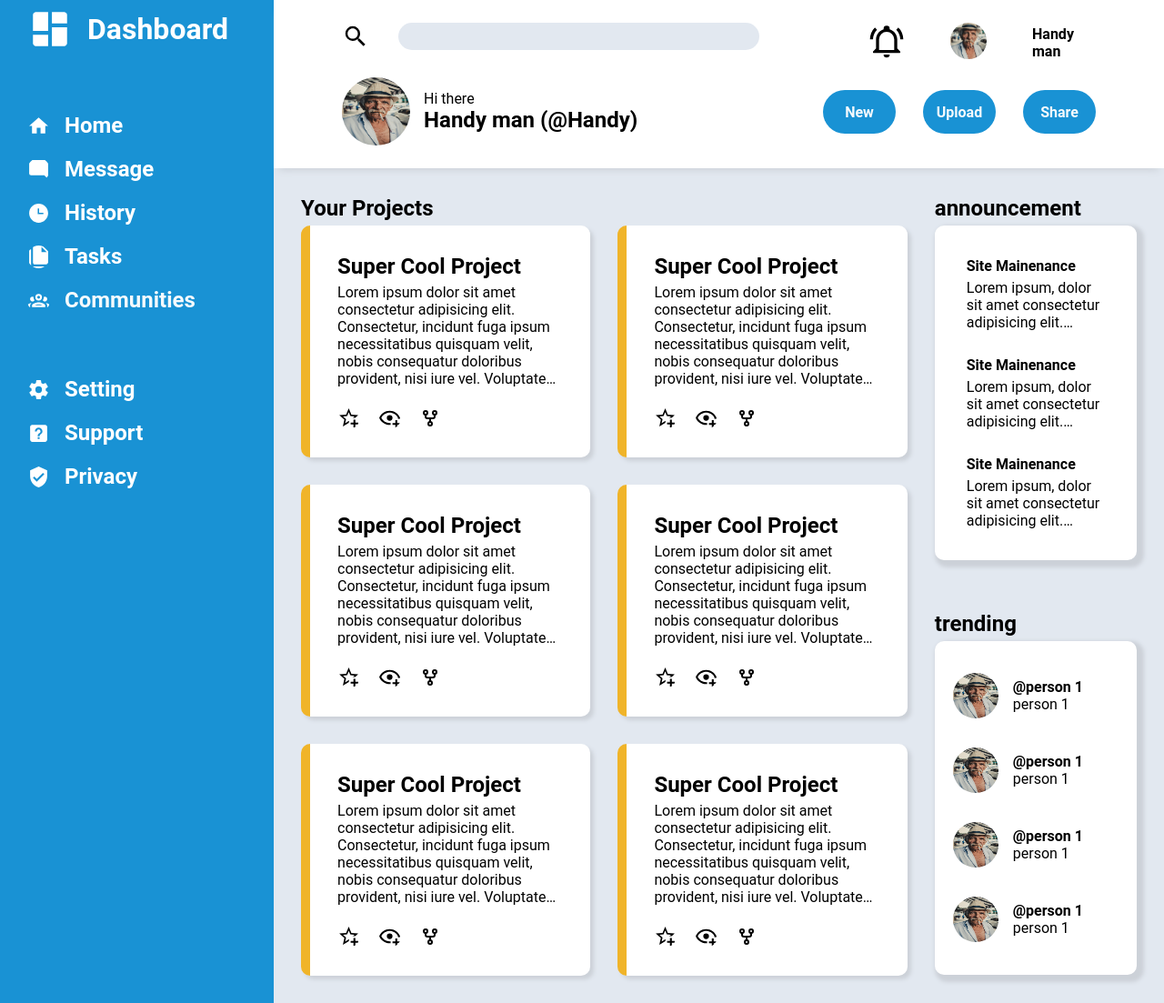
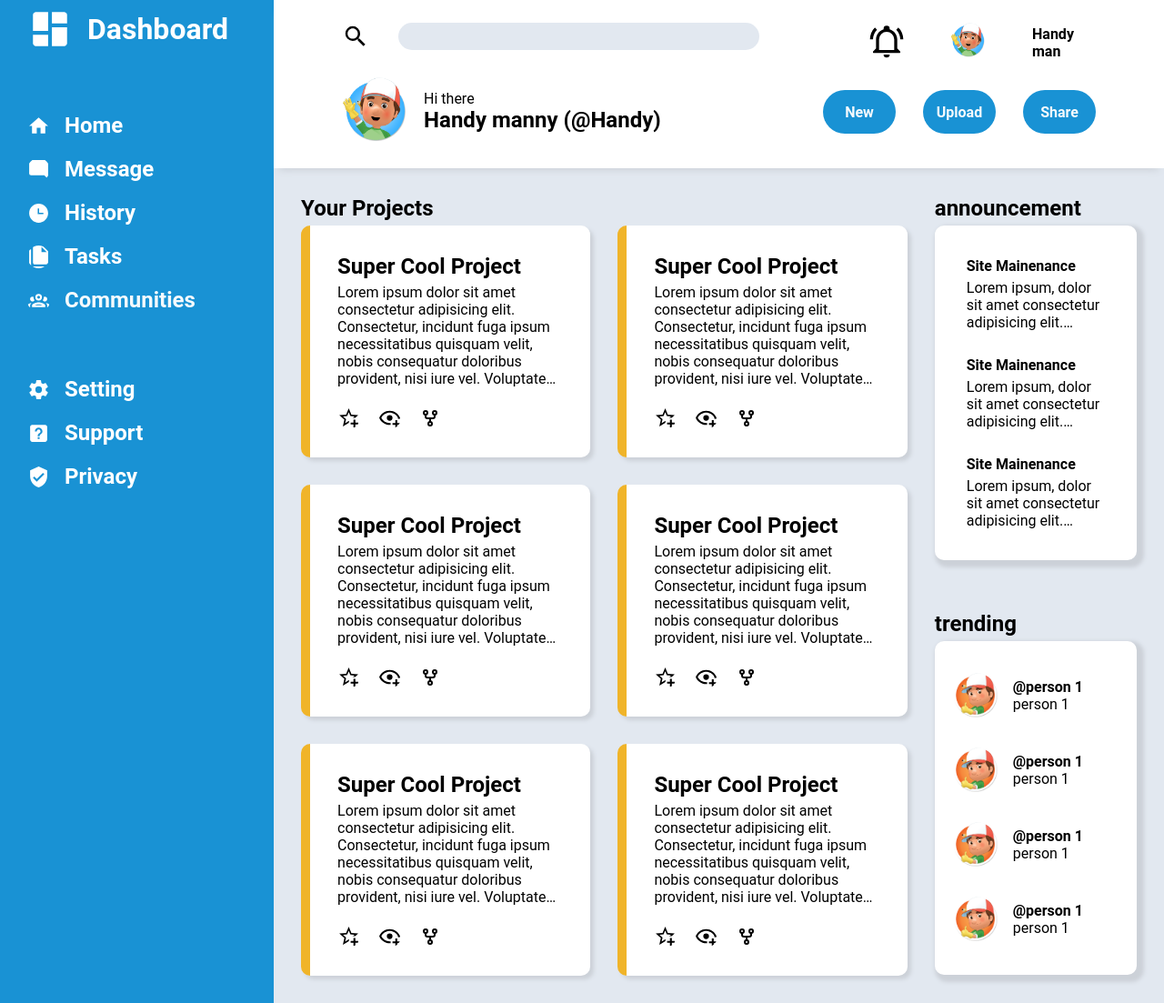
Before and after one commit to jay-kamble/Dashboard, a plain HTML site: page index.html in a window 1280 px wide. Shown: the whole page at 91% size. Drawn offline with Linux system fonts and the light colour scheme.

Commit message:
added img

```diff
--- a/index.html
+++ b/index.html
@@ -60,10 +60,10 @@
                     <input type="search" name="" id="">
                 </div>
                 <div class="userprofile">
-                    <img src="./image/pexels-thgusstavo-1933873.jpg" alt="" srcset="">
+                    <img src="./image/logo handy manny.png" alt="" srcset="">
                     <div>
                         <p>Hi there</p>
-                        <h2><strong>Handy man (@Handy)</strong></h2>
+                        <h2><strong>Handy manny (@Handy)</strong></h2>
                     </div>
                 </div>
             </div>
@@ -71,7 +71,7 @@
                 <div class="profile_info">
                     <div><img class="bell" src="/image/bell-ring-outline.svg" alt="" srcset="">
                     </div>
-                    <div><img src="/image/pexels-thgusstavo-1933873.jpg" alt="" srcset="">
+                    <div><img src="/image/logo handy manny.png" alt="" srcset="">
                     </div>
                     <p><strong>Handy man</strong></p>
                 </div>
@@ -244,28 +244,28 @@
                     <h2>trending</h2>
                     <div class="card">
                         <div class="user">
-                            <img src="./image/pexels-thgusstavo-1933873.jpg" alt="" srcset="">
+                            <img src="./image/tool1.png" alt="" srcset="">
                             <div class="user_info">
                                 <strong>@person 1</strong>
                                 <p>person 1</p>
                             </div>
                         </div>
                         <div class="user">
-                            <img src="./image/pexels-thgusstavo-1933873.jpg" alt="" srcset="">
+                            <img src="./image/tool1.png" alt="" srcset="">
                             <div class="user_info">
                                 <strong>@person 1</strong>
                                 <p>person 1</p>
                             </div>
                         </div>
                         <div class="user">
-                            <img src="./image/pexels-thgusstavo-1933873.jpg" alt="" srcset="">
+                            <img src="./image/tool1.png" alt="" srcset="">
                             <div class="user_info">
                                 <strong>@person 1</strong>
                                 <p>person 1</p>
                             </div>
                         </div>
                         <div class="user">
-                            <img src="./image/pexels-thgusstavo-1933873.jpg" alt="" srcset="">
+                            <img src="./image/tool1.png" alt="" srcset="">
                             <div class="user_info">
                                 <strong>@person 1</strong>
                                 <p>person 1</p>
```
Also changed, not shown: image/logo handy manny.png (added), image/pexels-thgusstavo-1933873.jpg (deleted), image/tool1.png (added).
